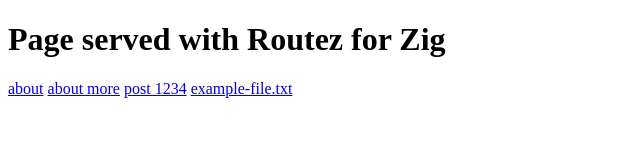
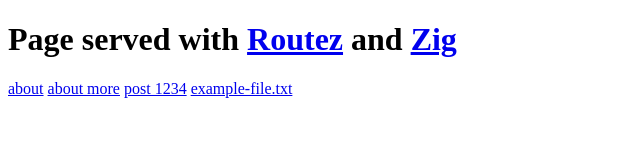
Before and after one commit to Vexu/routez, a plain HTML site: page examples/index.html in a window 1280 px wide. Shown: the whole page, without its empty margins (0-640 px from the left). Drawn offline with Linux system fonts and the light colour scheme.

Commit message:
link to server

```diff
--- a/examples/index.html
+++ b/examples/index.html
@@ -4,7 +4,7 @@
         <title>Routez!</title>
     </head>
     <body>
-        <h1>Page served with Routez for Zig</h1>
+        <h1>Page served with <a href="https://github.com/Vexu/routez">Routez</a> and <a href="https://github.com/ziglang/zig">Zig</a></h1>
         <a href="/about">about</a>
         <a href="/about/more">about more</a>
         <a href="/post/1234">post 1234</a>
```
Also changed, not shown: 1 other file.
